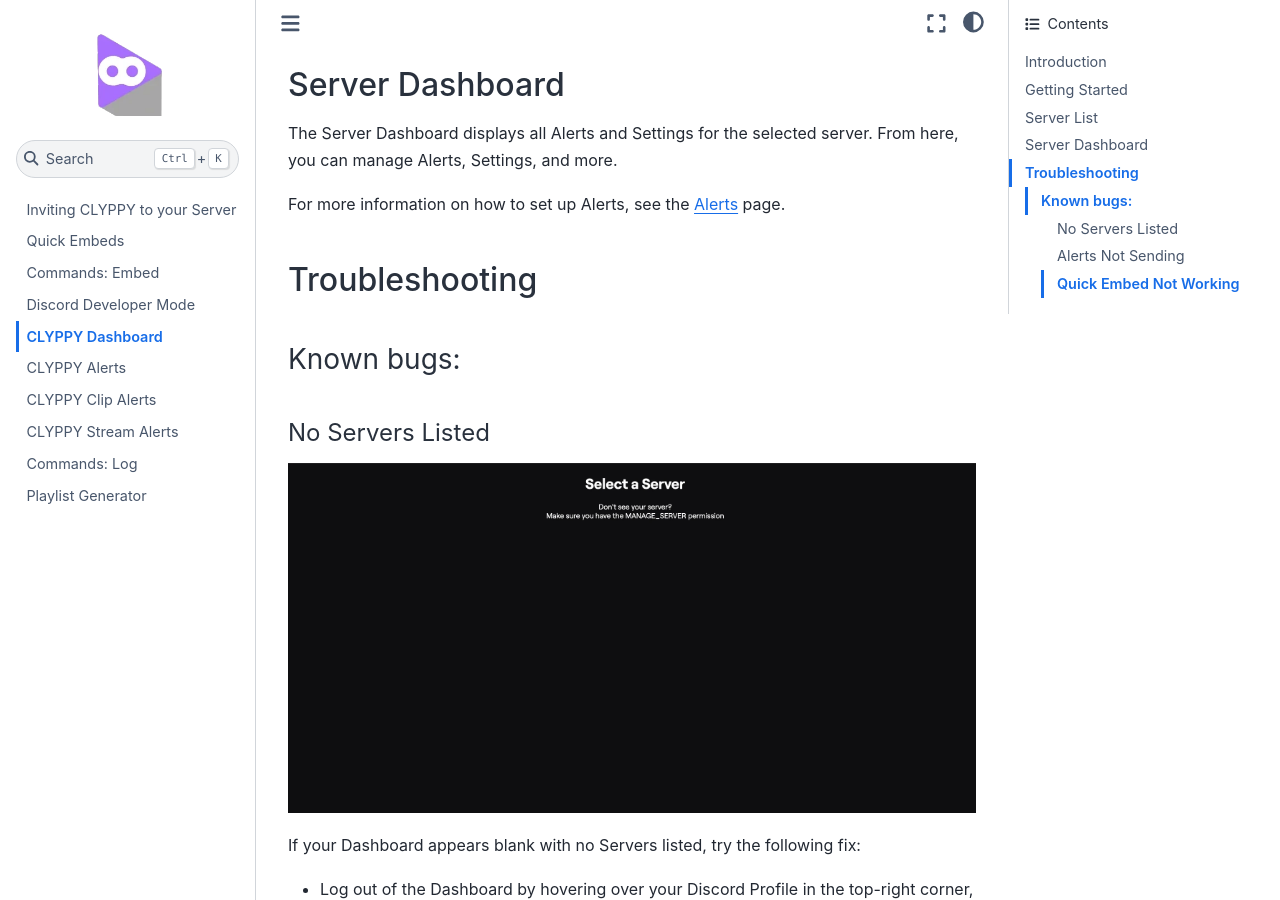
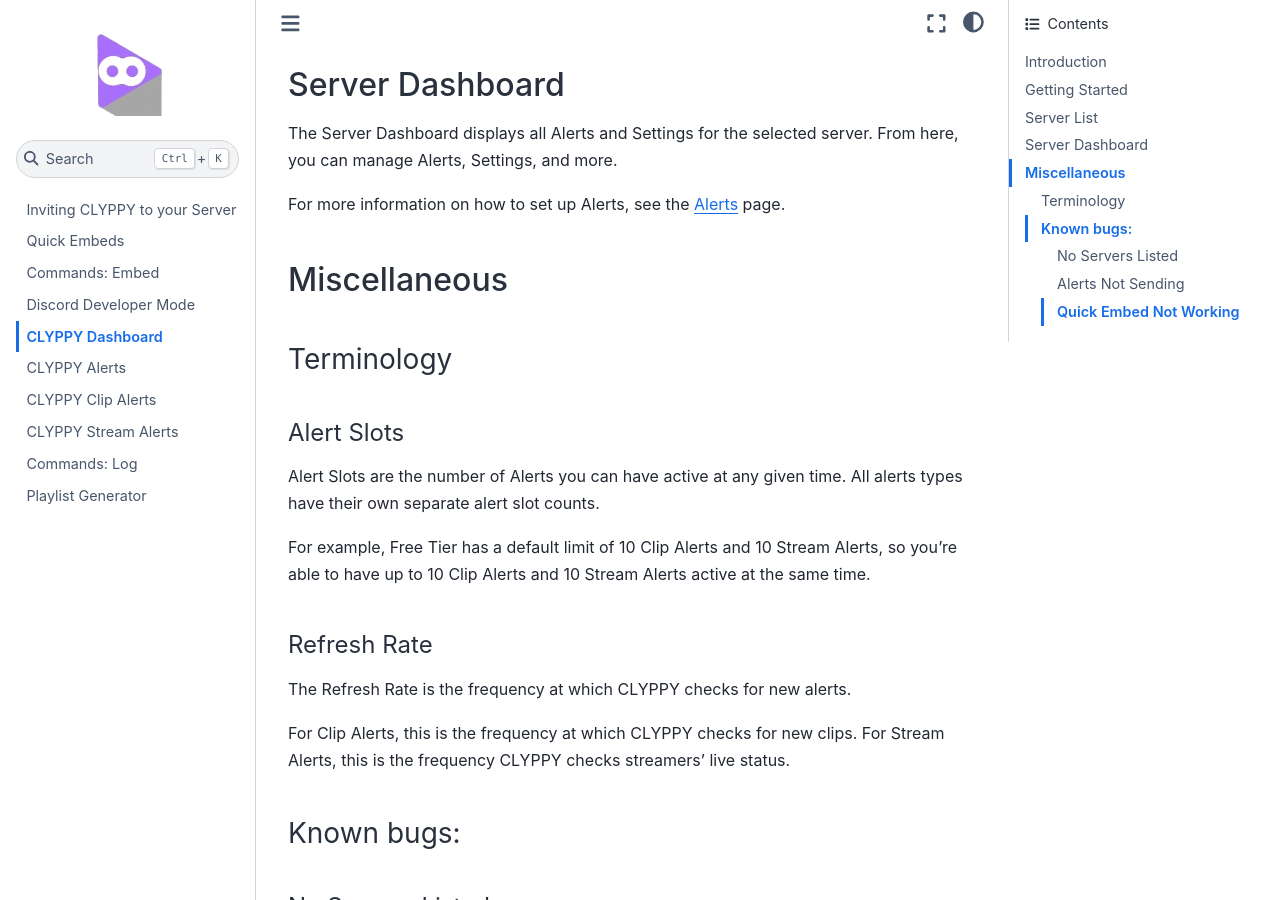
Before and after one commit to feelixs/clyppy-docs, a Jupyter Book: the page built from docs/dashboard.md, in a window 1280 px wide and 900 px high, scrolled down 644 px. Built offline with Jupyter Book 1.0.4 settings and Sphinx 7.4.7 and the Sphinx Book theme 1.1.4, drawn with Linux system fonts in a browser that asks for light colours.

Commit message:
Update dashboard.md

```diff
--- a/docs/dashboard.md
+++ b/docs/dashboard.md
@@ -20,7 +20,21 @@ The Server Dashboard displays all Alerts and Settings for the selected server. F
 
 For more information on how to set up Alerts, see the [Alerts](alerts.md) page.
 
-## Troubleshooting
+## Miscellaneous
+
+### Terminology
+
+#### Alert Slots
+
+Alert Slots are the number of Alerts you can have active at any given time. All alerts types have their own separate alert slot counts.
+
+For example, Free Tier has a default limit of 10 Clip Alerts and 10 Stream Alerts, so you're able to have up to 10 Clip Alerts and 10 Stream Alerts active at the same time.
+
+#### Refresh Rate
+
+The Refresh Rate is the frequency at which CLYPPY checks for new alerts.
+
+For Clip Alerts, this is the frequency at which CLYPPY checks for new clips. For Stream Alerts, this is the frequency CLYPPY checks streamers' live status.
 
 ### Known bugs:
 
```
